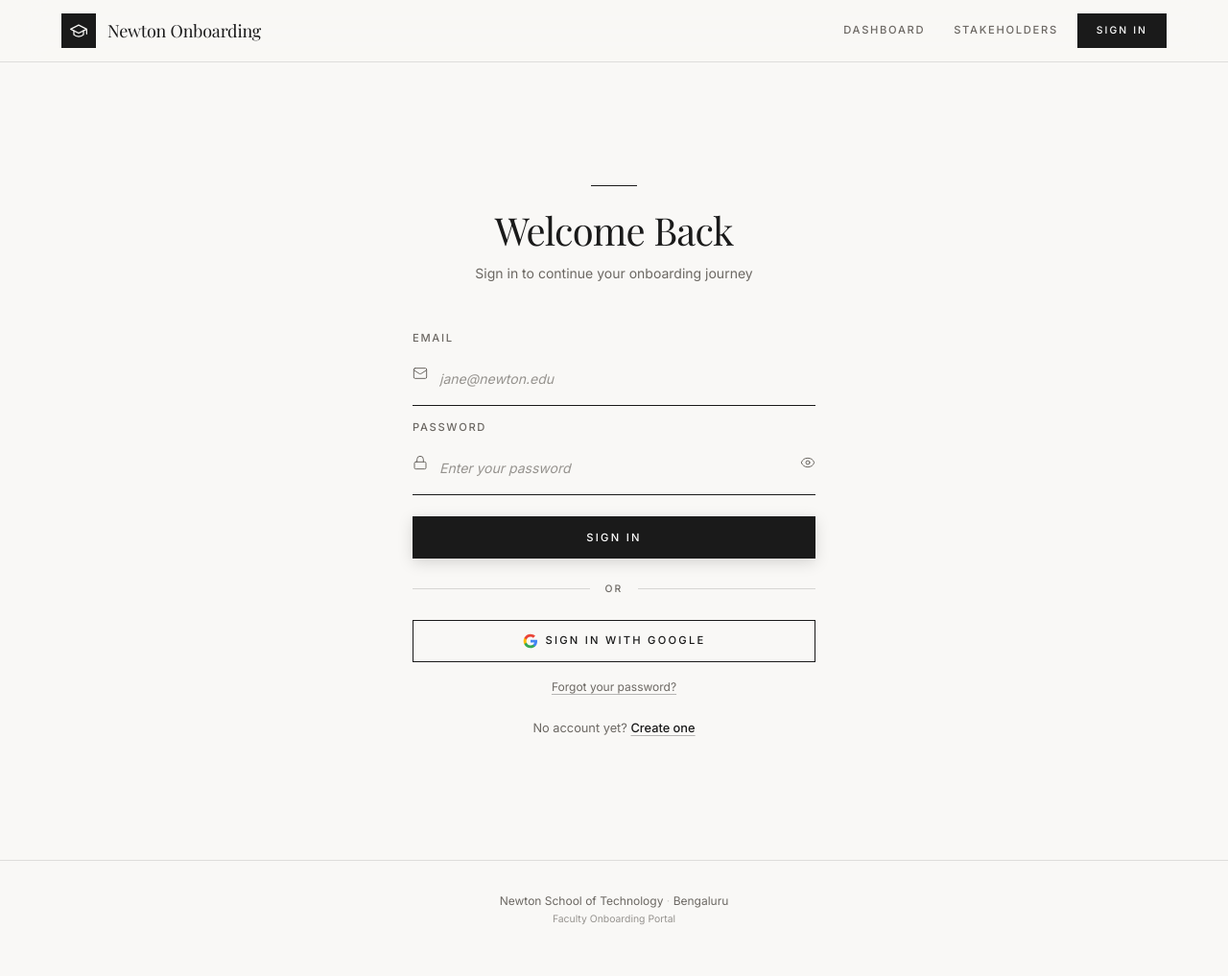
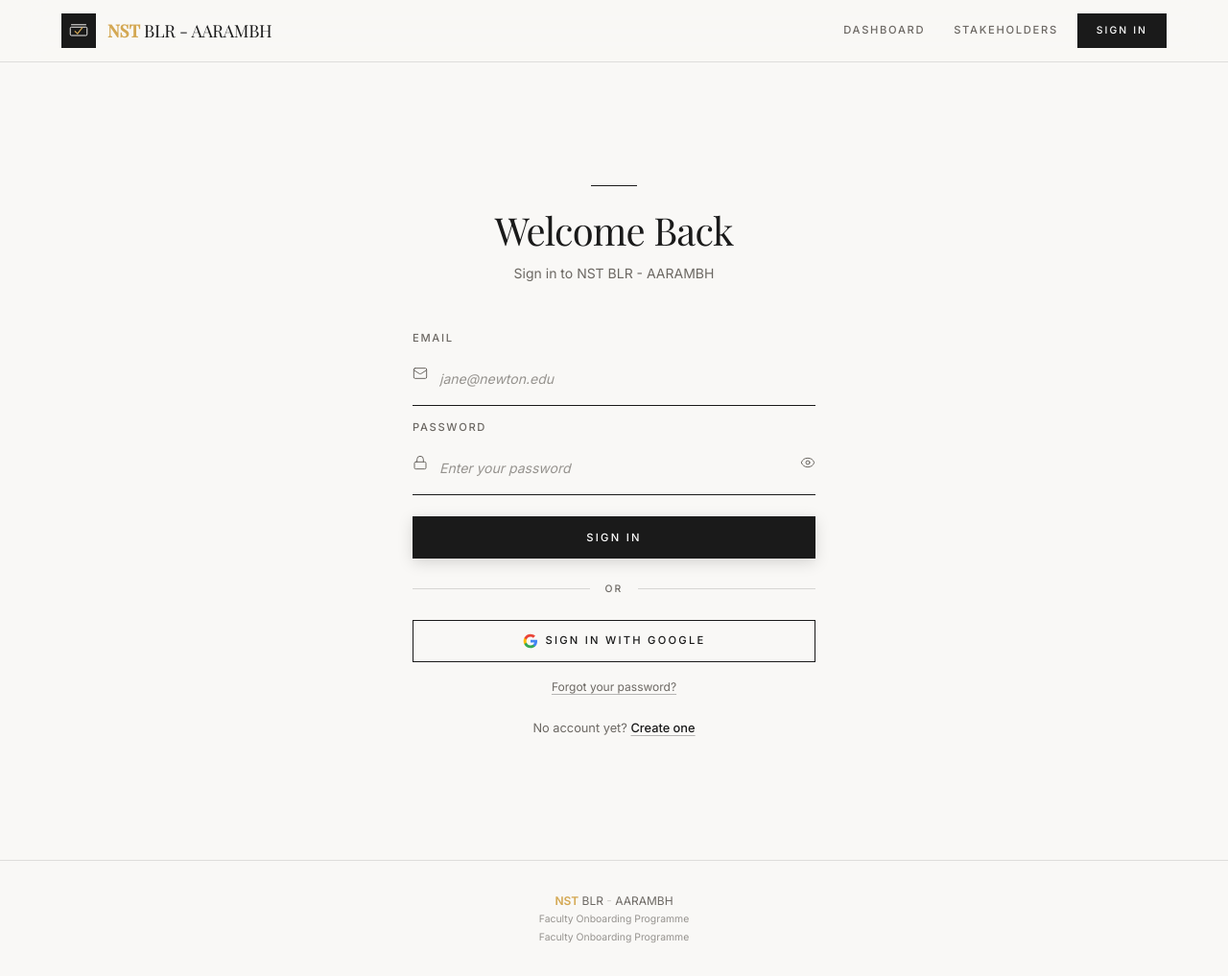
Before and after one commit to newton-priyanshu/Onboarding, a React (Vite) app: page /login in a window 1280 px wide. Shown: the whole page at 96% size. Built offline with nearby package versions, Linux system fonts and the light colour scheme; a web font is replaced by a local one.

Commit message:
rebrand: Newton Onboarding to NST BLR - AARAMBH

```diff
--- a/index.html
+++ b/index.html
@@ -3,8 +3,9 @@
   <head>
     <meta charset="UTF-8" />
     <link rel="icon" type="image/svg+xml" href="/favicon.svg" />
+    <link rel="apple-touch-icon" href="/favicon.svg" />
     <meta name="viewport" content="width=device-width, initial-scale=1.0" />
-    <title>Faculty Onboarding · Newton School of Technology</title>
+    <title>NST BLR - AARAMBH · Faculty Onboarding Programme</title>
     <link rel="preconnect" href="https://fonts.googleapis.com" />
     <link rel="preconnect" href="https://fonts.gstatic.com" crossorigin />
     <link href="https://fonts.googleapis.com/css2?family=Playfair+Display:ital,wght@0,300;0,400;0,500;1,400&family=Inter:wght@300;400;500;600;700&display=swap" rel="stylesheet" />
--- a/public/404.html
+++ b/public/404.html
@@ -2,7 +2,7 @@
 <html>
 <head>
   <meta charset="utf-8">
-  <title>Newton Onboarding</title>
+  <title>NST BLR - AARAMBH</title>
   <script>
     // GitHub Pages SPA fallback: redirect all 404s to index.html preserving the path
     sessionStorage.redirect = location.href;
--- a/src/App.tsx
+++ b/src/App.tsx
@@ -190,8 +190,9 @@ export default function App() {
               color: 'var(--color-warm-grey)',
             }}>
               <span className="lux-line" style={{ margin: '0 auto 1rem' }} />
-              <p>Newton School of Technology <span style={{ opacity: 0.3 }}>·</span> Bengaluru</p>
-              <p style={{ fontSize: '0.65rem', marginTop: '2px', opacity: 0.7 }}>Faculty Onboarding Portal</p>
+              <p><span style={{ fontWeight: 600, color: '#D4A853' }}>NST</span> BLR <span style={{ opacity: 0.3 }}>-</span> AARAMBH</p>
+              <p style={{ fontSize: '0.65rem', marginTop: '2px', opacity: 0.7 }}>Faculty Onboarding Programme</p>
+              <p style={{ fontSize: '0.65rem', marginTop: '2px', opacity: 0.7 }}>Faculty Onboarding Programme</p>
             </footer>
           </AppLayout>
         </ToastProvider>
--- a/src/components/Navbar.tsx
+++ b/src/components/Navbar.tsx
@@ -112,9 +112,10 @@ export default function Navbar({ progress }: NavbarProps) {
               background: 'var(--color-charcoal)',
               display: 'flex', alignItems: 'center', justifyContent: 'center',
             }}>
-              <svg width="20" height="20" viewBox="0 0 24 24" fill="none" stroke="#F9F8F6" strokeWidth="1.5" strokeLinecap="round" strokeLinejoin="round">
-                <path d="M22 10v6M2 10l10-5 10 5-10 5z" />
-                <path d="M6 12v5c3 3 9 3 12 0v-5" />
+              <svg width="20" height="20" viewBox="0 0 32 32" fill="none">
+                <rect x="2" y="10" width="28" height="14" rx="2" stroke="#F9F8F6" strokeWidth="1.5" fill="none"/>
+                <path d="M10 17 L14 21 L22 11" stroke="#D4A853" strokeWidth="2" strokeLinecap="round" strokeLinejoin="round" fill="none"/>
+                <line x1="4" y1="6" x2="28" y2="6" stroke="#F9F8F6" strokeWidth="1.5" strokeLinecap="round"/>
               </svg>
             </div>
             <span style={{
@@ -124,7 +125,7 @@ export default function Navbar({ progress }: NavbarProps) {
               color: 'var(--color-charcoal)',
               letterSpacing: '-0.01em',
             }}>
-              Newton Onboarding
+              <span style={{ fontWeight: 600, color: '#D4A853' }}>NST</span> BLR - AARAMBH
             </span>
           </Link>
 
--- a/src/context/ProjectInfo.ts
+++ b/src/context/ProjectInfo.ts
@@ -16,8 +16,8 @@ interface ProjectContext {
 }
 
 export const PROJECT_CONTEXT: ProjectContext = {
-  name: "Newton School of Technology - Faculty Onboarding Portal",
-  purpose: "Manage faculty onboarding (Lab Instructors).",
+  name: "NST BLR - AARAMBH Faculty Onboarding Programme",
+  purpose: "Manage faculty onboarding at NST Bengaluru.",
   architecture: "React SPA (Vite) + Supabase (Auth/Postgres/RLS)",
   keyPattern: "Declarative security (RLS) + Frontend-driven state management.",
   dependencies: {
--- a/src/pages/Dashboard.tsx
+++ b/src/pages/Dashboard.tsx
@@ -177,7 +177,7 @@ export default function Dashboard() {
             letterSpacing: '0.25em', textTransform: 'uppercase',
             color: t.wg, display: 'block', marginBottom: '1rem',
           }}>
-            Newton School of Technology · Bengaluru
+            NST BLR · AARAMBH
           </span>
           <h1 style={{
             fontFamily: t.heading,
@@ -251,7 +251,7 @@ export default function Dashboard() {
               Onboarding <em style={{ fontStyle: 'italic', color: t.gd }}>Roadmap</em>
             </h2>
             <p style={{ fontFamily: t.body, fontSize: '0.8rem', color: t.wg }}>
-              Three phases to build your teaching practice at Newton School
+              Three phases to build your teaching practice at NST BLR
             </p>
           </div>
 
@@ -405,7 +405,7 @@ export default function Dashboard() {
 
               { to: '/assessment', label: 'Final Assessment', desc: 'Check readiness criteria' },
               { to: '/stakeholders', label: 'Meet the Team', desc: 'View stakeholders' },
-              { to: 'https://newton.school/academy', label: 'Help & Guide', desc: 'Faculty onboarding resources' },
+              { to: 'https://newton.school/academy', label: 'Help & Guide', desc: 'NST BLR resources' },
             ] as { to: string; label: string; desc: string }[]).map((link, i) => (
               <Link key={i} to={link.to} style={{
                 textDecoration: 'none', padding: '1rem 0',
--- a/src/pages/Login.tsx
+++ b/src/pages/Login.tsx
@@ -67,7 +67,7 @@ export default function Login() {
               letterSpacing: '-0.02em', marginBottom: '0.75rem',
             }}>Welcome Back</h1>
             <p style={{ fontFamily: 'var(--font-body)', fontSize: '0.875rem', color: 'var(--color-warm-grey)', lineHeight: 1.6 }}>
-              Sign in to continue your onboarding journey
+              Sign in to NST BLR - AARAMBH
             </p>
           </div>
 
--- a/src/pages/Signup.tsx
+++ b/src/pages/Signup.tsx
@@ -61,7 +61,7 @@ export default function Signup() {
           <div style={{ marginBottom: '3rem', textAlign: 'center' }}>
             <div className="lux-line" style={{ margin: '0 auto 1.5rem' }} />
             <h1 style={{ fontFamily: 'var(--font-heading)', fontSize: '2.5rem', fontWeight: 400, lineHeight: 1.1, letterSpacing: '-0.02em', marginBottom: '0.75rem' }}>Create Account</h1>
-            <p style={{ fontFamily: 'var(--font-body)', fontSize: '0.875rem', color: 'var(--color-warm-grey)' }}>Join the faculty onboarding portal</p>
+            <p style={{ fontFamily: 'var(--font-body)', fontSize: '0.875rem', color: 'var(--color-warm-grey)' }}>Begin your journey with NST BLR - AARAMBH</p>
           </div>
 
           <form onSubmit={handleSubmit}>
--- a/src/pages/gate-controls/GateControl3.tsx
+++ b/src/pages/gate-controls/GateControl3.tsx
@@ -59,7 +59,7 @@ export default function GateControl3({ targetUserId }: GateControlProps) {
           <div className="lux-line lux-line-gold" style={{ margin: '0 auto 1.5rem' }} />
           <h1 style={{ fontFamily: t.heading, fontSize: '2.5rem', fontWeight: 400, color: t.success, marginBottom: '0.5rem' }}>✓ Onboarding Complete — Approved</h1>
           <p style={{ fontFamily: t.body, fontSize: '0.9rem', color: t.wg, marginBottom: '2rem' }}>
-            Your 90-day readiness assessment has been reviewed and approved. Congratulations on completing the faculty onboarding program!
+            Your 90-day readiness assessment has been reviewed and approved. Congratulations on completing the NST BLR - AARAMBH programme!
           </p>
           <button onClick={() => navigate('/')} className="lux-btn lux-btn-primary">
             <span className="gold-overlay" /><span className="btn-content">Go to Dashboard</span>
@@ -75,7 +75,7 @@ export default function GateControl3({ targetUserId }: GateControlProps) {
           <div className="lux-line lux-line-gold" style={{ margin: '0 auto 1.5rem' }} />
           <h1 style={{ fontFamily: t.heading, fontSize: '2.5rem', fontWeight: 400, color: t.ch, marginBottom: '0.5rem' }}>Onboarding Complete</h1>
           <p style={{ fontFamily: t.body, fontSize: '0.9rem', color: t.wg, marginBottom: '2rem' }}>
-            Your 90-day readiness assessment has been submitted. Congratulations on completing the faculty onboarding program!
+            Your 90-day readiness assessment has been submitted. Congratulations on completing the NST BLR - AARAMBH programme!
           </p>
           <button onClick={() => navigate('/')} className="lux-btn lux-btn-primary">
             <span className="gold-overlay" /><span className="btn-content">Go to Dashboard</span>
--- a/src/pages/worksheets/Phase1Worksheet3.tsx
+++ b/src/pages/worksheets/Phase1Worksheet3.tsx
@@ -6,7 +6,7 @@ export default function Phase1Worksheet3() {
     <WorksheetPage
       worksheetId="p1_w3" phase="phase-1" icon={BookText}
       title="Organisational Culture & Teaching Philosophy Reflection"
-      subtitle="Days 1-14 · Demonstrate understanding of Newton School's teaching philosophy."
+      subtitle="Days 1-14 · Demonstrate understanding of NST BLR's teaching philosophy."
       backTo="/phase-1"
       defaultData={{
         employeeName: '',
@@ -31,7 +31,7 @@ export default function Phase1Worksheet3() {
             </FieldGroup>
           </WorksheetSection>
           <WorksheetSection title="Section A: Culture Understanding" subtitle="The shift from industry to teaching requires a deliberate mindset change.">
-            <FieldGroup label="Describe Newton School's teaching philosophy in your own words (min. 50 words):" required>
+            <FieldGroup label="Describe NST BLR's teaching philosophy in your own words (min. 50 words):" required>
               <textarea className="lux-textarea" rows={3} value={data.culturePhilosophy} onChange={e => updateField('culturePhilosophy', e.target.value)} />
             </FieldGroup>
             <FieldGroup label="How does classroom communication differ from communication in your previous industry role?">
@@ -42,7 +42,7 @@ export default function Phase1Worksheet3() {
             </FieldGroup>
           </WorksheetSection>
           <WorksheetSection title="Section B: University Partnership Model">
-            <FieldGroup label="Describe the partnership structure between Newton School and its affiliated universities.">
+            <FieldGroup label="Describe the partnership structure between NST BLR and its affiliated universities.">
               <textarea className="lux-textarea" rows={2} value={data.partnerStructure} onChange={e => updateField('partnerStructure', e.target.value)} />
             </FieldGroup>
             <FieldGroup label="How is the academic semester structured — key dates, milestones, and exam windows?">
```
Also changed, not shown: public/favicon.svg.
